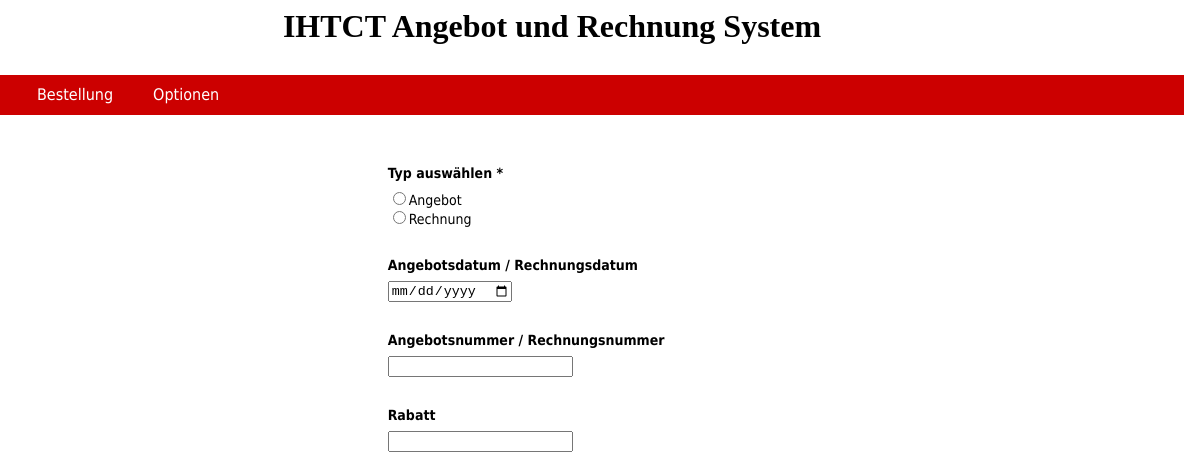
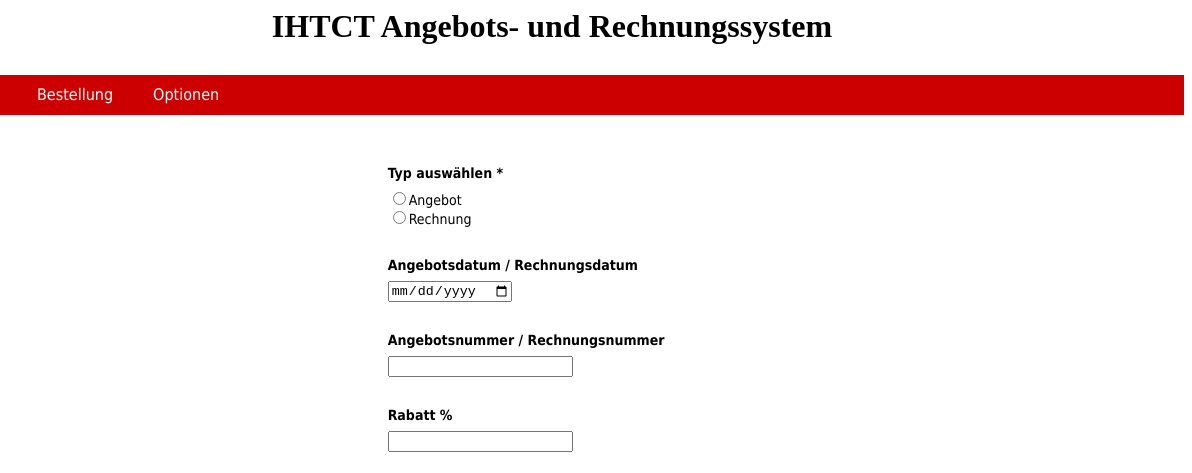
Before and after one commit to suochao90/Rechnungssystem, a plain HTML site: page public/option.html in a window 1280 px wide. Shown: the top 473 px of the page, 88-1280 px from the left. Drawn offline with Linux system fonts and the light colour scheme.

Commit message:
improved

```diff
--- a/public/header.js
+++ b/public/header.js
@@ -1,6 +1,6 @@
 function addHeader() {
 	var string = '<img src="logo.png" alt="logo" width="138" height="84">'
-			   + "<h1>IHTCT Angebot und Rechnung System</h1>"
+			   + "<h1>IHTCT Angebots- und Rechnungssystem</h1>"
 			   + "<header>"
 			   + "<nav>"
 			   + "<ul>"
--- a/public/option.html
+++ b/public/option.html
@@ -20,7 +20,7 @@
 			<label>Angebotsnummer / Rechnungsnummer</label>
 			<div><input type="text" name="number" /></div>
 
-			<label>Rabatt</label>
+			<label>Rabatt %</label>
 			<div><input type="text" name="discount" /></div>
 
 			<label>Anmerkung</label>
--- a/server.js
+++ b/server.js
@@ -398,7 +398,7 @@ app.get('/submit', function(req, res) {
 
 	doc.font("Helvetica")
 	   .fontSize(8);
-	doc.text("IHTCT Healthcare & Trade GmbH, Emanuel-Leutze-Str. 21, 40547 Düsseldorf", 73, positionY + 260, {align: 'center'});
+	doc.text("IHTCT Healthcare & Trade GmbH, Emanuel-Leutze-Str. 21, 40547 Düsseldorf", 73, 655, {align: 'center'});
 	doc.text("Inhaber: Jianping Zhou; AG Düsseldorf, HRB 76781", {align: 'center'});
 	doc.text("USt-ID-Nummer: DE305531798", {align: 'center'});
 	doc.text("Web: www.ihtct.de  E-Mail: info@ihtct.de", {align: 'center'});
```
